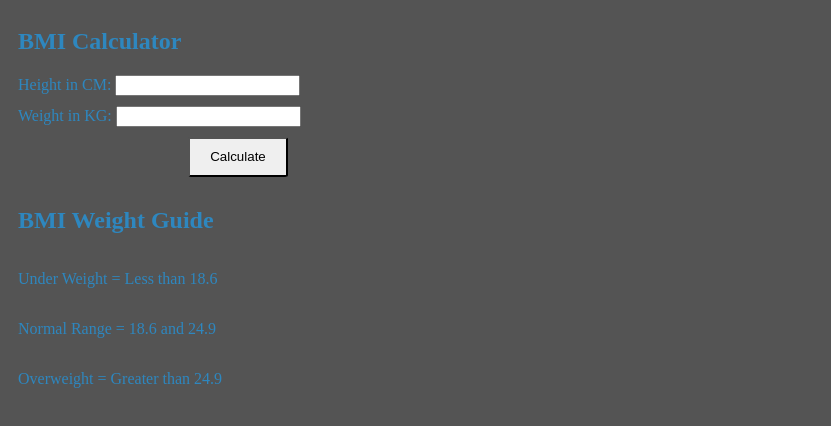
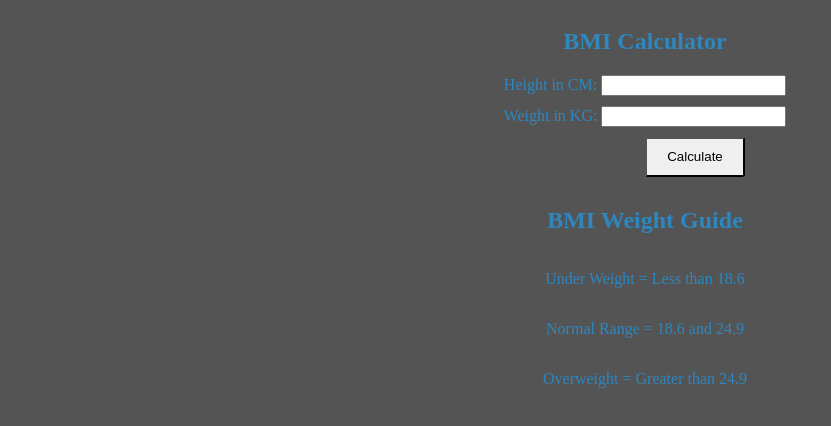
Before and after one commit to muhammadalamzeb/JS_projects, a plain HTML site: page js-project-2/index.html in a window 1280 px wide. Shown: the whole page, without its empty margins (0-831 px from the left). Drawn offline with Linux system fonts and the light colour scheme.

```diff
--- a/js-project-2/index.html
+++ b/js-project-2/index.html
@@ -4,12 +4,13 @@
         <link rel="stylesheet" href="styles.css">
     </head>
     <body>
+        <div class="center">
         <form>
         <div class="container">
             <h2>BMI Calculator</h2>
             <label>Height in CM: <input id="height" required></label>
             <label>Weight in KG: <input id="weight" required></label>
-            <button>Calculate</button>
+            <button class="btn">Calculate</button>
             <div id="result"></div>
         </div>
 
@@ -20,6 +21,7 @@
         <p>Normal Range = 18.6 and 24.9</p>
         <p>Overweight = Greater than 24.9</p>
     </div>
+</div>
     </body>
     <script src="script.js"></script>
 </html>
--- a/js-project-2/styles.css
+++ b/js-project-2/styles.css
@@ -8,6 +8,7 @@
     flex-direction: column;
     justify-content: center;
     flex-wrap: wrap;
+    align-items: center;
 }
 label{
     padding-bottom: 10px;
@@ -16,11 +17,10 @@
     width: 100px;
     height: 40px;
     border-radius: 5%;
-    margin-left: 170px;
+    margin-left: 100px;
 }
-.container{
-    width: 100;
-
+.container.btn{
+    margin-left: -150px;
 }
 #result{
     margin-top: 10px;
@@ -31,3 +31,9 @@
     align-items: center;
 
 }
+body{
+    text-align: center;
+    align-items: center;
+    top: 50%;
+    left: 50%;
+}
```
Also changed, not shown: index.html (+4 -4 lines), js-project-1/Number_Guessing.png (added), js-project-2/BMI_Calculator.png (added), js-project-3/Color_Switch.png (added), js-project-4/Localtime.png (added).
